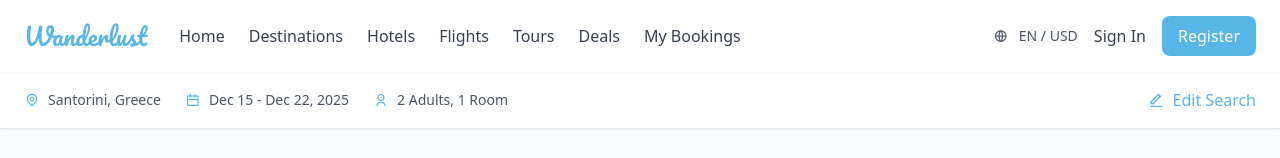
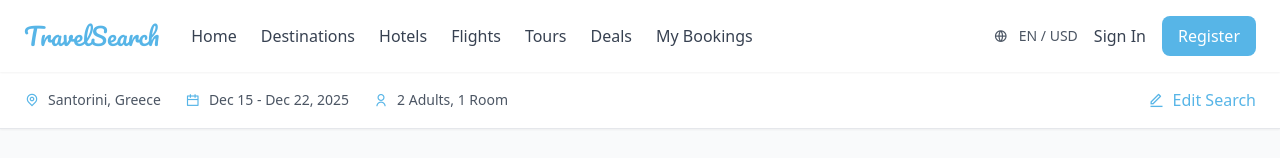
Before and after one commit to krizhouu/travelsearch.github.io, a plain HTML site: page searchadventures.html in a window 1280 px wide. Shown: the top 158 px of the page. Drawn offline with nearby package versions, Linux system fonts and the light colour scheme.

Commit message:
Update searchadventures.html

```diff
--- a/searchadventures.html
+++ b/searchadventures.html
@@ -3,7 +3,7 @@
 <head>
 <meta charset="UTF-8">
 <meta name="viewport" content="width=device-width, initial-scale=1.0">
-<title>Search Results - Wanderlust</title>
+<title>Search Results - TravelSearch</title>
 <script src="https://cdn.tailwindcss.com/3.4.16"></script>
 <script>tailwind.config={theme:{extend:{colors:{primary:'#57B5E7',secondary:'#8DD3C7'},borderRadius:{'none':'0px','sm':'4px',DEFAULT:'8px','md':'12px','lg':'16px','xl':'20px','2xl':'24px','3xl':'32px','full':'9999px','button':'8px'}}}}</script>
 <link rel="preconnect" href="https://fonts.googleapis.com">
@@ -19,7 +19,7 @@
 <div class="w-full px-6 py-4">
 <div class="flex items-center justify-between">
 <div class="flex items-center space-x-8">
-<h1 class="text-2xl font-['Pacifico'] text-primary">Wanderlust</h1>
+<h1 class="text-2xl font-['Pacifico'] text-primary">TravelSearch</h1>
 <div class="hidden md:flex space-x-6">
 <a href="index.html" data-readdy="true" class="text-gray-700 hover:text-primary transition-colors">Home</a>
 <a href="#" class="text-gray-700 hover:text-primary transition-colors">Destinations</a>
@@ -963,4 +963,5 @@ notification.remove();
 </script>
 
 </body>
+
 </html>
```
